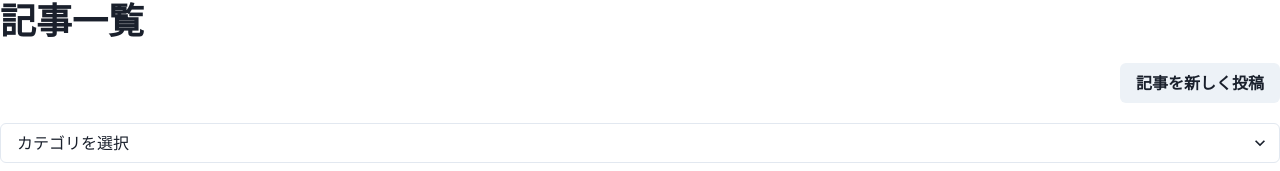
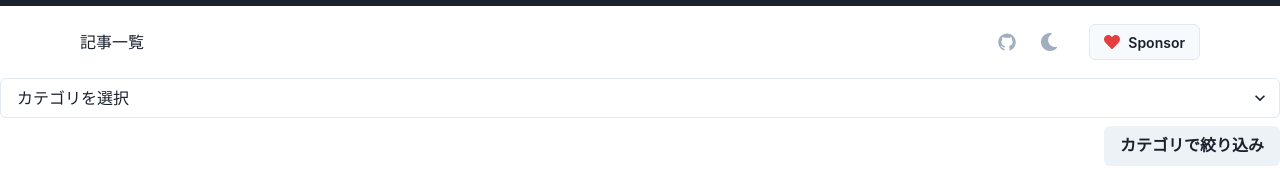
Before and after one commit to AyakaKoyama/AK-fitness-site, a React (Vite) app: page / in a window 1280 px wide. Shown: the top 171 px of the page. Built offline with nearby package versions, Linux system fonts and the light colour scheme; no server answers; the database is empty.

Commit message:
alert-dialog

```diff
--- a/src/components/ViewArticle.tsx
+++ b/src/components/ViewArticle.tsx
@@ -2,7 +2,6 @@ import {
   Box,
   Button,
   Flex,
-  Heading,
   Link,
   Select,
   Spinner,
@@ -10,13 +9,30 @@ import {
   Image,
   ButtonGroup,
   IconButton,
+  CloseButton,
+  VStack,
+  Icon,
+  useColorMode,
+  useColorModeValue,
+  HStack,
+  AlertDialogOverlay,
+  AlertDialog,
+  AlertDialogContent,
+  AlertDialogHeader,
+  AlertDialogFooter,
+  AlertDialogBody,
 } from "@chakra-ui/react";
 import { Category } from "../domain/Article";
 import { useNavigate } from "react-router-dom";
-import { useState } from "react";
+import { MutableRefObject, useState } from "react";
 import { deleteArticle } from "../utils/supabaseFuntions";
 import { BsBoxArrowUpRight, BsFillTrashFill } from "react-icons/bs";
-import { AiFillEdit } from "react-icons/ai";
+import { AiFillEdit, AiFillGithub, AiOutlineMenu } from "react-icons/ai";
+import { IoIosAddCircle } from "react-icons/io";
+import { FaHeart, FaMoon, FaSun } from "react-icons/fa";
+import React from "react";
+import { useViewportScroll } from "framer-motion";
+import { useDisclosure } from "@chakra-ui/react";
 
 type ViewArticleProps = {
   articles: {
@@ -51,21 +67,171 @@ export const ViewArticle = ({ articles, loading }: ViewArticleProps) => {
     await deleteArticle(articleId);
   };
 
+  //ヘッダー
+  const mobileNav = useDisclosure();
+
+  const { toggleColorMode: toggleMode } = useColorMode();
+  const text = useColorModeValue("dark", "light");
+  const SwitchIcon = useColorModeValue(FaMoon, FaSun);
+
+  const bg = useColorModeValue("white", "gray.800");
+  const ref = React.useRef<HTMLDivElement | null>(null);
+
+  const [y, setY] = React.useState(0);
+  // const height = ref.current ? ref.current.getBoundingClientRect() : 0;
+
+  const { scrollY } = useViewportScroll();
+  React.useEffect(() => {
+    return scrollY.onChange(() => setY(scrollY.get()));
+  }, [scrollY]);
+
+  const SponsorButton = (
+    <Box
+      display={{ base: "none", md: "flex" }}
+      alignItems="center"
+      as="a"
+      aria-label="Sponsor Choc UI on Open Collective"
+      href={""}
+      target="_blank"
+      rel="noopener noreferrer"
+      bg="gray.50"
+      borderWidth="1px"
+      borderColor="gray.200"
+      px="1em"
+      minH="36px"
+      rounded="md"
+      fontSize="sm"
+      color="gray.800"
+      outline="0"
+      transition="all 0.3s"
+      _hover={{
+        bg: "gray.100",
+        borderColor: "gray.300",
+      }}
+      _active={{
+        borderColor: "gray.200",
+      }}
+      _focus={{
+        boxShadow: "outline",
+      }}
+      ml={5}
+    >
+      <Icon as={FaHeart} w="4" h="4" color="red.500" mr="2" />
+      <Box as="strong" lineHeight="inherit" fontWeight="semibold">
+        Sponsor
+      </Box>
+    </Box>
+  );
+  const MobileNavContent = (
+    <VStack
+      pos="absolute"
+      top={0}
+      left={0}
+      right={0}
+      display={mobileNav.isOpen ? "flex" : "none"}
+      flexDirection="column"
+      p={2}
+      pb={4}
+      m={2}
+      bg={bg}
+      spacing={3}
+      rounded="sm"
+      shadow="sm"
+      zIndex={20}
+      bgColor={useColorModeValue("whiteAlpha.900", "gray.900")}
+    >
+      <CloseButton
+        aria-label="Close menu"
+        justifySelf="self-start"
+        onClick={mobileNav.onClose}
+      />
+      <Button
+        onClick={(e) => {
+          e.stopPropagation();
+          navigate(`/register`);
+        }}
+        w="full"
+        variant="ghost"
+        leftIcon={<IoIosAddCircle />}
+      >
+        新規登録
+      </Button>
+    </VStack>
+  );
   return (
     <>
-      <Heading data-testid="title">記事一覧</Heading>
-      <Box display="flex" alignItems="center" justifyContent="flex-end">
-        <Button
-          colorScheme="gray"
-          mb={5}
-          mt={5}
-          onClick={(e) => {
-            e.stopPropagation();
-            navigate(`/register`);
-          }}
+      <Box pos="relative">
+        <chakra.header
+          ref={ref}
+          // shadow={y > height ? "sm" : undefined}
+          transition="box-shadow 0.2s"
+          bg={bg}
+          borderTop="6px solid"
+          borderTopColor="brand.400"
+          w="full"
+          overflowY="hidden"
         >
-          記事を新しく投稿
-        </Button>
+          <chakra.div h="4.5rem" mx="auto" maxW="1200px">
+            <Flex
+              w="full"
+              h="full"
+              px="10"
+              align="center"
+              justify="space-between"
+            >
+              <Flex data-testid="title" align="center" minW="100">
+                <Link href="/">記事一覧</Link>
+              </Flex>
+
+              <Flex
+                justify="flex-end"
+                w="full"
+                maxW="824px"
+                align="center"
+                color="gray.400"
+              >
+                <HStack spacing="5" display={{ base: "none", md: "flex" }}>
+                  <Link
+                    isExternal
+                    aria-label="Go to Choc UI GitHub page"
+                    href="https://github.com/anubra266/choc-ui"
+                  >
+                    <Icon
+                      as={AiFillGithub}
+                      display="block"
+                      transition="color 0.2s"
+                      w="5"
+                      h="5"
+                      _hover={{ color: "gray.600" }}
+                    />
+                  </Link>
+                </HStack>
+                <IconButton
+                  size="md"
+                  fontSize="lg"
+                  aria-label={`Switch to ${text} mode`}
+                  variant="ghost"
+                  color="current"
+                  ml={{ base: "0", md: "3" }}
+                  onClick={toggleMode}
+                  icon={<SwitchIcon />}
+                />
+                {SponsorButton}
+                <IconButton
+                  display={{ base: "flex", md: "none" }}
+                  aria-label="Open menu"
+                  fontSize="20px"
+                  color="gray.800"
+                  _dark={{ color: "inherit" }}
+                  variant="ghost"
+                  icon={<AiOutlineMenu />}
+                  onClick={mobileNav.onOpen}
+                />
+              </Flex>
+            </Flex>
+            {MobileNavContent}
+          </chakra.div>
+        </chakra.header>
       </Box>
       <Box mb={4}>
         <Select
```
Also changed, not shown: src/components/atoms/Alert.tsx (added, +44 -0 lines).
